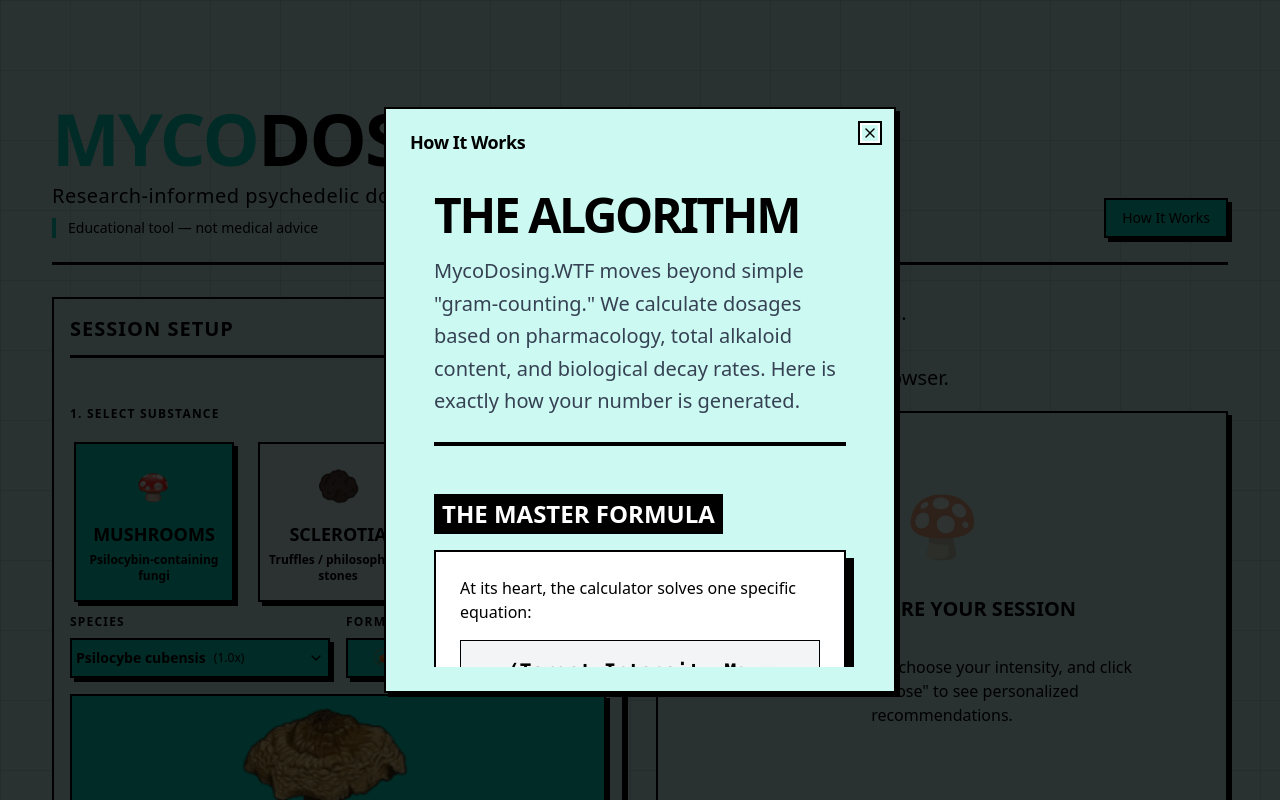
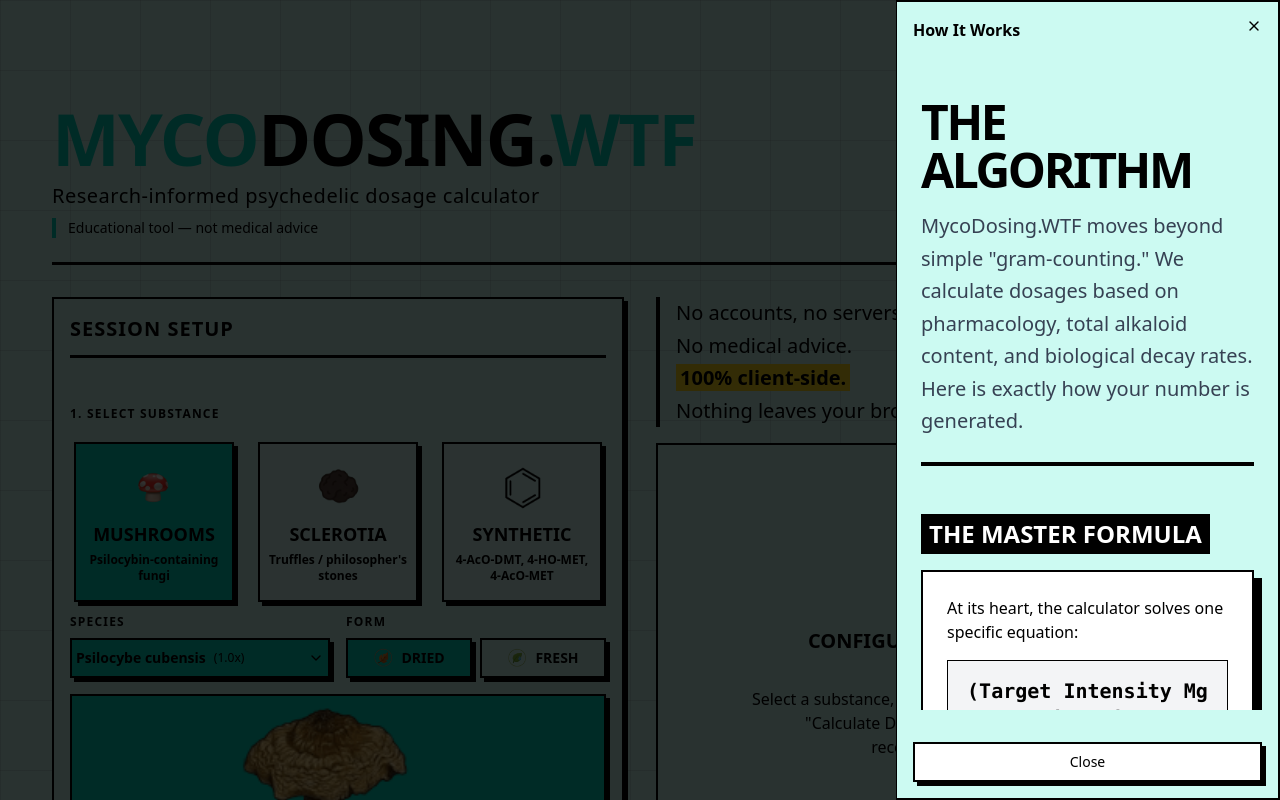
Before and after one commit to ing-norante/mycodosing.wtf, a React (Vite) app: page / in a window 1280 px wide. Both pictures are taken after a click on the button "How It Works". Shown: the top 800 px of the page. Built offline with nearby package versions, Linux system fonts and the light colour scheme.

Commit message:
Use Sheet for How It Works, not Dialog

```diff
--- a/src/components/Footer.tsx
+++ b/src/components/Footer.tsx
@@ -31,9 +31,7 @@
       <div className="flex flex-col items-start justify-between gap-4 sm:flex-row sm:items-center">
         <p className="text-base font-medium tracking-wide">
           <TriangleAlert className="inline-block size-4" /> This tool is for{" "}
-          <span className="text-main font-bold">
-            educational and harm-reduction purposes
-          </span>{" "}
+          <span className="text-main font-bold">educational purposes</span>{" "}
           only. It is not medical advice. Psychoactive substance use carries
           inherent risks and may be illegal in your jurisdiction.
         </p>
--- a/src/components/Header.tsx
+++ b/src/components/Header.tsx
@@ -1,11 +1,14 @@
 import { Button } from "@/components/ui/button";
 import {
-  Dialog,
-  DialogContent,
-  DialogHeader,
-  DialogTitle,
-  DialogTrigger,
-} from "@/components/ui/dialog";
+  Sheet,
+  SheetClose,
+  SheetContent,
+  SheetFooter,
+  SheetHeader,
+  SheetTitle,
+  SheetTrigger,
+} from "@/components/ui/sheet";
+
 import { HowItWorks } from "@/components/HowItWorks";
 import { ScrollArea } from "@/components/ui/scroll-area";
 
@@ -26,21 +29,24 @@
             Educational tool — not medical advice
           </p>
         </div>
-        <Dialog>
-          <form>
-            <DialogTrigger asChild>
-              <Button>How It Works</Button>
-            </DialogTrigger>
-            <DialogContent>
-              <DialogHeader>
-                <DialogTitle>How It Works</DialogTitle>
-              </DialogHeader>
-              <ScrollArea className="h-[500px]">
-                <HowItWorks />
-              </ScrollArea>
-            </DialogContent>
-          </form>
-        </Dialog>
+        <Sheet>
+          <SheetTrigger asChild>
+            <Button>How It Works</Button>
+          </SheetTrigger>
+          <SheetContent>
+            <SheetHeader>
+              <SheetTitle>How It Works</SheetTitle>
+            </SheetHeader>
+            <ScrollArea>
+              <HowItWorks />
+            </ScrollArea>
+            <SheetFooter>
+              <SheetClose asChild>
+                <Button variant="neutral">Close</Button>
+              </SheetClose>
+            </SheetFooter>
+          </SheetContent>
+        </Sheet>
       </div>
     </header>
   );
--- a/src/components/HowItWorks.tsx
+++ b/src/components/HowItWorks.tsx
@@ -153,7 +153,7 @@
         </div>
       </section>
 
-      <footer className="mt-12 border-t border-gray-300 pt-6 text-sm text-gray-500">
+      <footer className="border-foreground/80 text-foreground/80 mt-12 border-t pt-6 text-sm">
         <p>
           Based on research by Garcia-Romeu et al. (2021), Gotvaldová et al.
           (2021), and Buchborn et al. (2016).
--- a/src/components/ResultPanel.tsx
+++ b/src/components/ResultPanel.tsx
@@ -566,6 +566,7 @@
       <div className="space-y-4">
         <p className="border-foreground border-l-4 pl-4 text-xl leading-relaxed font-medium">
           No accounts, no servers. <br />
+          No medical advice. <br />
           <span className="bg-yellow-300 px-1 font-bold text-black dark:bg-yellow-400">
             100% client-side.
           </span>
--- /dev/null
+++ b/src/components/ui/sheet.tsx
@@ -0,0 +1,140 @@
+import * as SheetPrimitive from "@radix-ui/react-dialog"
+import { X } from "lucide-react"
+
+import * as React from "react"
+
+import { cn } from "@/lib/utils"
+
+function Sheet({ ...props }: React.ComponentProps<typeof SheetPrimitive.Root>) {
+  return <SheetPrimitive.Root data-slot="sheet" {...props} />
+}
+
+function SheetTrigger({
+  ...props
+}: React.ComponentProps<typeof SheetPrimitive.Trigger>) {
+  return <SheetPrimitive.Trigger data-slot="sheet-trigger" {...props} />
+}
+
+function SheetClose({
+  ...props
+}: React.ComponentProps<typeof SheetPrimitive.Close>) {
+  return <SheetPrimitive.Close data-slot="sheet-close" {...props} />
+}
+
+function SheetPortal({
+  ...props
+}: React.ComponentProps<typeof SheetPrimitive.Portal>) {
+  return <SheetPrimitive.Portal data-slot="sheet-portal" {...props} />
+}
+
+function SheetOverlay({
+  className,
+  ...props
+}: React.ComponentProps<typeof SheetPrimitive.Overlay>) {
+  return (
+    <SheetPrimitive.Overlay
+      data-slot="sheet-overlay"
+      className={cn(
+        "data-[state=open]:animate-in data-[state=closed]:animate-out data-[state=closed]:fade-out-0 data-[state=open]:fade-in-0 fixed inset-0 z-50 bg-overlay",
+        className,
+      )}
+      {...props}
+    />
+  )
+}
+
+function SheetContent({
+  className,
+  children,
+  side = "right",
+  ...props
+}: React.ComponentProps<typeof SheetPrimitive.Content> & {
+  side?: "top" | "bottom" | "left" | "right"
+}) {
+  return (
+    <SheetPortal>
+      <SheetOverlay />
+      <SheetPrimitive.Content
+        data-slot="sheet-content"
+        className={cn(
+          "bg-background data-[state=open]:animate-in data-[state=closed]:animate-out fixed z-50 flex flex-col gap-4 border-2 border-border transition ease-in-out data-[state=closed]:duration-300 data-[state=open]:duration-500",
+          side === "right" &&
+            "data-[state=closed]:slide-out-to-right data-[state=open]:slide-in-from-right inset-y-0 right-0 h-full w-3/4 border-l sm:max-w-sm",
+          side === "left" &&
+            "data-[state=closed]:slide-out-to-left data-[state=open]:slide-in-from-left inset-y-0 left-0 h-full w-3/4 border-r sm:max-w-sm",
+          side === "top" &&
+            "data-[state=closed]:slide-out-to-top data-[state=open]:slide-in-from-top inset-x-0 top-0 h-auto border-b",
+          side === "bottom" &&
+            "data-[state=closed]:slide-out-to-bottom data-[state=open]:slide-in-from-bottom inset-x-0 bottom-0 h-auto border-t",
+          className,
+        )}
+        {...props}
+      >
+        {children}
+        <SheetPrimitive.Close className="absolute right-4 top-4 rounded-base ring-offset-white focus:outline-none focus:ring-2 focus:ring-ring focus:ring-offset-2 disabled:pointer-events-none">
+          <X className="h-4 w-4" />
+          <span className="sr-only">Close</span>
+        </SheetPrimitive.Close>
+      </SheetPrimitive.Content>
+    </SheetPortal>
+  )
+}
+
+function SheetHeader({ className, ...props }: React.ComponentProps<"div">) {
+  return (
+    <div
+      data-slot="sheet-header"
+      className={cn("flex flex-col gap-1.5 p-4", className)}
+      {...props}
+    />
+  )
+}
+
+function SheetFooter({ className, ...props }: React.ComponentProps<"div">) {
+  return (
+    <div
+      data-slot="sheet-footer"
+      className={cn("mt-auto flex flex-col gap-3 p-4", className)}
+      {...props}
+    />
+  )
+}
+
+function SheetTitle({
+  className,
+  ...props
+}: React.ComponentProps<typeof SheetPrimitive.Title>) {
+  return (
+    <SheetPrimitive.Title
+      data-slot="sheet-title"
+      className={cn("text-foreground font-heading", className)}
+      {...props}
+    />
+  )
+}
+
+function SheetDescription({
+  className,
+  ...props
+}: React.ComponentProps<typeof SheetPrimitive.Description>) {
+  return (
+    <SheetPrimitive.Description
+      data-slot="sheet-description"
+      className={cn("text-sm text-foreground font-base", className)}
+      {...props}
+    />
+  )
+}
+
+export {
+  Sheet,
+  SheetPortal,
+  SheetOverlay,
+  SheetTrigger,
+  SheetClose,
+  SheetContent,
+  SheetHeader,
+  SheetFooter,
+  SheetTitle,
+  SheetDescription,
+}
```
